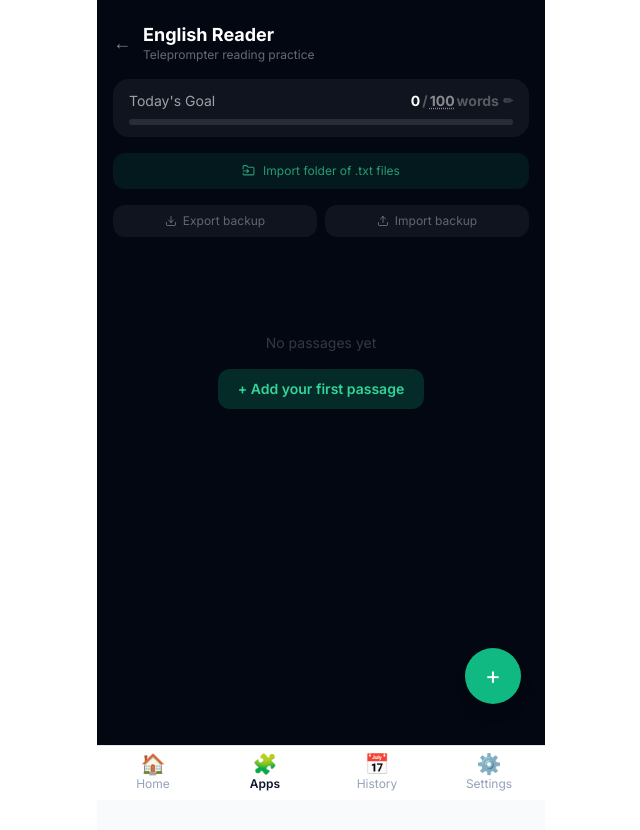
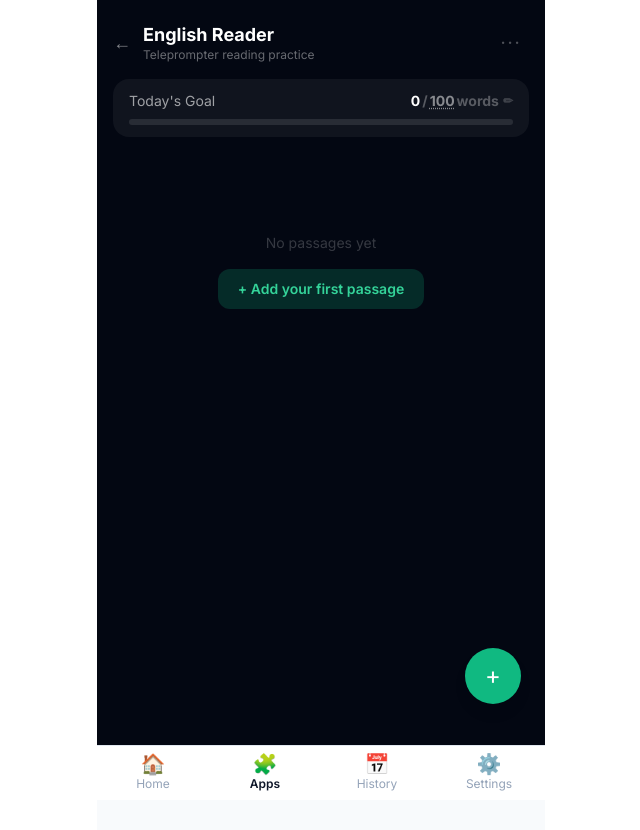
Before and after one commit to wsnh2022/dailyfocus, a React (Vite) app: page /apps/english in a window 1280 px wide. Shown: the top 830 px of the page, without its empty margins (319-959 px from the left). Built offline with nearby package versions, Linux system fonts and the light colour scheme.

Commit message:
feat: move library actions into header kebab menu
Removes 3 buttons cluttering the home screen. Import folder,
Export backup, and Import backup now live in a ··· bottom sheet
accessible from the top-right of the English Reader header.

Co-Authored-By: Claude Sonnet 4.6 <noreply@anthropic.com>

```diff
--- a/src/components/apps/EnglishApp.jsx
+++ b/src/components/apps/EnglishApp.jsx
@@ -61,6 +61,10 @@ export default function EnglishApp() {
   const [showNewFolder,   setShowNewFolder]   = useState(false);
   const [newFolderName,   setNewFolderName]   = useState('');
 
+  // library menu sheet
+  const [libraryMenuOpen,  setLibraryMenuOpen]  = useState(false);
+  const [librarySheetOpen, setLibrarySheetOpen] = useState(false);
+
   // passage actions
   const [menuPassageId, setMenuPassageId] = useState(null);
   const [sheetOpen,     setSheetOpen]     = useState(false);
@@ -78,10 +82,11 @@ export default function EnglishApp() {
   const [editingGoal, setEditingGoal] = useState(false);
   const [goalInput,   setGoalInput]   = useState('');
 
-  const scrollRef    = useRef(null);
-  const posRef       = useRef(0);
-  const speedRef     = useRef(speed);
+  const scrollRef      = useRef(null);
+  const posRef         = useRef(0);
+  const speedRef       = useRef(speed);
   const folderInputRef = useRef(null);
+  const backupInputRef = useRef(null);
   useEffect(() => { speedRef.current = speed; }, [speed]);
   useEffect(() => { if (folderInputRef.current) folderInputRef.current.setAttribute('webkitdirectory', ''); }, []);
 
@@ -96,6 +101,15 @@ export default function EnglishApp() {
   const closeSheet = () => {
     setSheetOpen(false);
     setTimeout(() => { setMenuPassageId(null); setMovingId(null); setCopyingId(null); }, 280);
+  };
+
+  const openLibraryMenu = () => {
+    setLibraryMenuOpen(true);
+    requestAnimationFrame(() => requestAnimationFrame(() => setLibrarySheetOpen(true)));
+  };
+  const closeLibraryMenu = () => {
+    setLibrarySheetOpen(false);
+    setTimeout(() => setLibraryMenuOpen(false), 280);
   };
 
   // ── Hydrate ────────────────────────────────────────────────
@@ -419,10 +433,14 @@ export default function EnglishApp() {
       {/* Header */}
       <div className="px-4 pt-6 pb-4 flex items-center gap-3">
         <button onClick={() => navigate('/apps')} className="text-white/50 hover:text-white/80 transition-colors text-lg">←</button>
-        <div>
+        <div className="flex-1">
           <h1 className="text-lg font-bold leading-tight">English Reader</h1>
           <p className="text-white/40 text-xs">Teleprompter reading practice</p>
         </div>
+        <button onClick={openLibraryMenu}
+          className="w-9 h-9 flex items-center justify-center text-white/30 hover:text-white/70 hover:bg-white/5 rounded-xl transition-colors text-lg tracking-widest">
+          ···
+        </button>
       </div>
 
       <div className="px-4 space-y-4">
@@ -452,35 +470,6 @@ export default function EnglishApp() {
             <div className="h-full bg-emerald-400 rounded-full transition-all duration-500" style={{ width: `${goalPct}%` }} />
           </div>
           {goalPct >= 100 && <p className="text-emerald-400 text-xs text-center mt-1.5 font-medium">Goal reached today!</p>}
-        </div>
-
-        {/* Import .txt folder */}
-        <button onClick={() => folderInputRef.current?.click()}
-          className="w-full flex items-center justify-center gap-2 py-2.5 bg-emerald-500/10 hover:bg-emerald-500/20 active:bg-emerald-500/25 rounded-xl text-xs text-emerald-400/70 hover:text-emerald-400 transition-colors">
-          <FolderInput size={13} />
-          Import folder of .txt files
-        </button>
-        <input ref={folderInputRef} type="file" multiple className="hidden" onChange={async e => {
-          if (!e.target.files?.length) return;
-          await importFolder(e.target.files);
-          e.target.value = '';
-        }} />
-
-        {/* Backup row */}
-        <div className="flex gap-2">
-          <button onClick={exportEnglishBackup}
-            className="flex-1 flex items-center justify-center gap-1.5 py-2 bg-white/5 hover:bg-white/10 active:bg-white/15 rounded-xl text-xs text-white/35 hover:text-white/60 transition-colors">
-            <Download size={12} />
-            Export backup
-          </button>
-          <label className="flex-1 flex items-center justify-center gap-1.5 py-2 bg-white/5 hover:bg-white/10 active:bg-white/15 rounded-xl text-xs text-white/35 hover:text-white/60 transition-colors cursor-pointer">
-            <Upload size={12} />
-            Import backup
-            <input type="file" accept=".json" className="hidden" onChange={e => {
-              const file = e.target.files[0]; if (!file) return;
-              importEnglishBackup(file); e.target.value = '';
-            }} />
-          </label>
         </div>
 
         {/* Empty state */}
@@ -692,6 +681,47 @@ export default function EnglishApp() {
           </div>
         </>
       )}
+
+      {/* Hidden file inputs */}
+      <input ref={folderInputRef} type="file" multiple className="hidden" onChange={async e => {
+        if (!e.target.files?.length) return;
+        await importFolder(e.target.files); e.target.value = '';
+      }} />
+      <input ref={backupInputRef} type="file" accept=".json" className="hidden" onChange={e => {
+        const file = e.target.files[0]; if (!file) return;
+        importEnglishBackup(file); e.target.value = '';
+      }} />
+
+      {/* Library ··· bottom sheet */}
+      {libraryMenuOpen && (
+        <>
+          <div className="fixed inset-0 bg-black/60 transition-opacity duration-300"
+            style={{ zIndex: 60, opacity: librarySheetOpen ? 1 : 0 }}
+            onClick={closeLibraryMenu} />
+          <div className="fixed bottom-0 left-0 right-0 bg-gray-900 rounded-t-2xl pb-10 transition-transform duration-300 ease-out"
+            style={{ zIndex: 70, maxWidth: '448px', margin: '0 auto', transform: librarySheetOpen ? 'translateY(0)' : 'translateY(100%)' }}>
+            <div className="flex justify-center pt-3 pb-2">
+              <div className="w-10 h-1 bg-white/20 rounded-full" />
+            </div>
+            <div className="px-5 py-2 border-b border-white/10">
+              <p className="text-white/40 text-xs font-medium">Library options</p>
+            </div>
+            <div className="px-4 pt-2">
+              {[
+                { icon: <FolderInput size={16} />, label: 'Import folder of .txt files', color: 'text-emerald-400', action: () => { closeLibraryMenu(); setTimeout(() => folderInputRef.current?.click(), 320); } },
+                { icon: <Download size={16} />,    label: 'Export backup',               color: 'text-white/70',    action: () => { closeLibraryMenu(); setTimeout(exportEnglishBackup, 320); } },
+                { icon: <Upload size={16} />,      label: 'Import backup',               color: 'text-white/70',    action: () => { closeLibraryMenu(); setTimeout(() => backupInputRef.current?.click(), 320); } },
+              ].map(item => (
+                <button key={item.label} onClick={item.action}
+                  className={`w-full flex items-center gap-3 px-3 py-3.5 rounded-xl text-sm ${item.color} hover:bg-white/5 active:bg-white/10 transition-colors`}>
+                  <span className="w-5 flex items-center justify-center shrink-0">{item.icon}</span>
+                  <span>{item.label}</span>
+                </button>
+              ))}
+            </div>
+          </div>
+        </>
+      )}
     </div>
   );
 }
```
